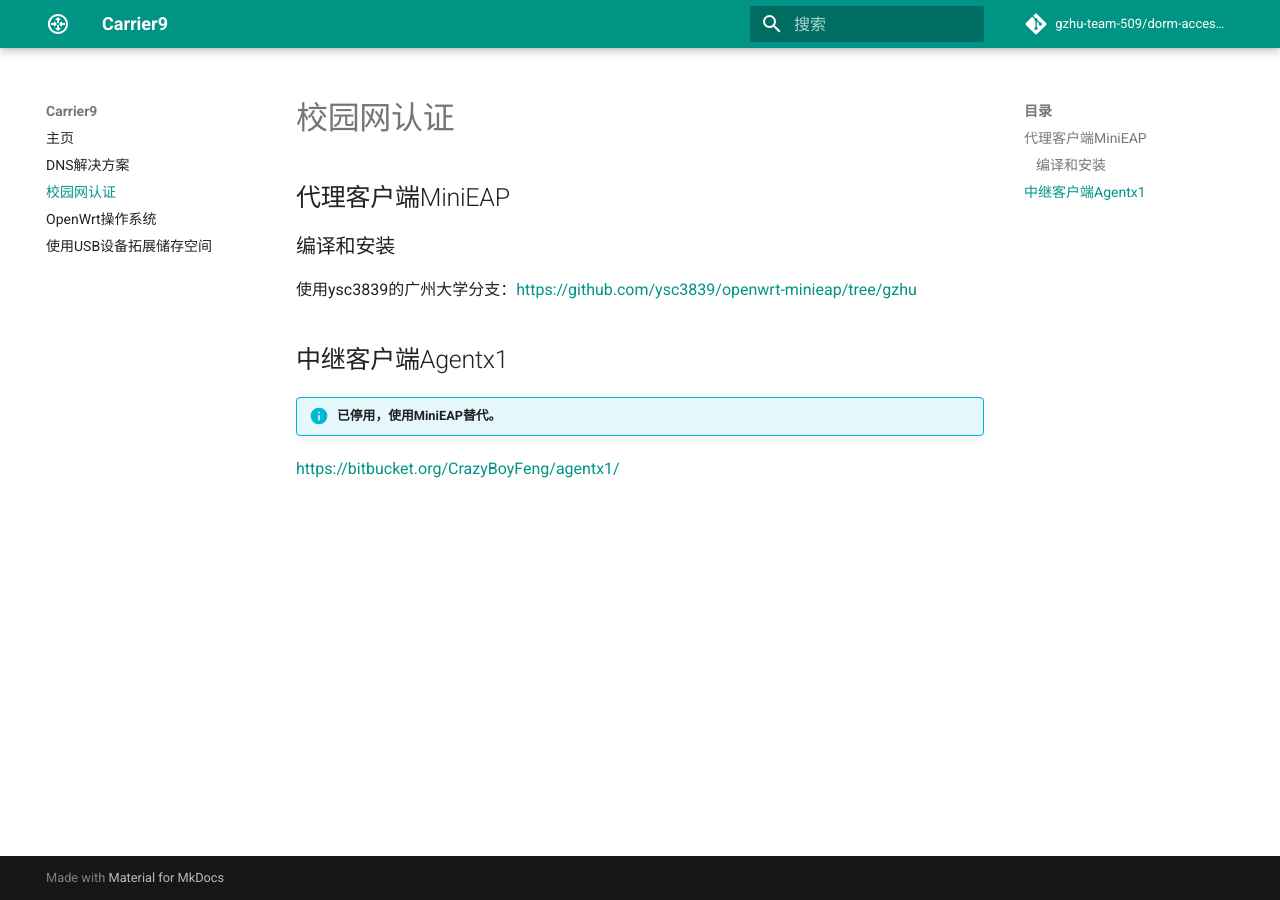
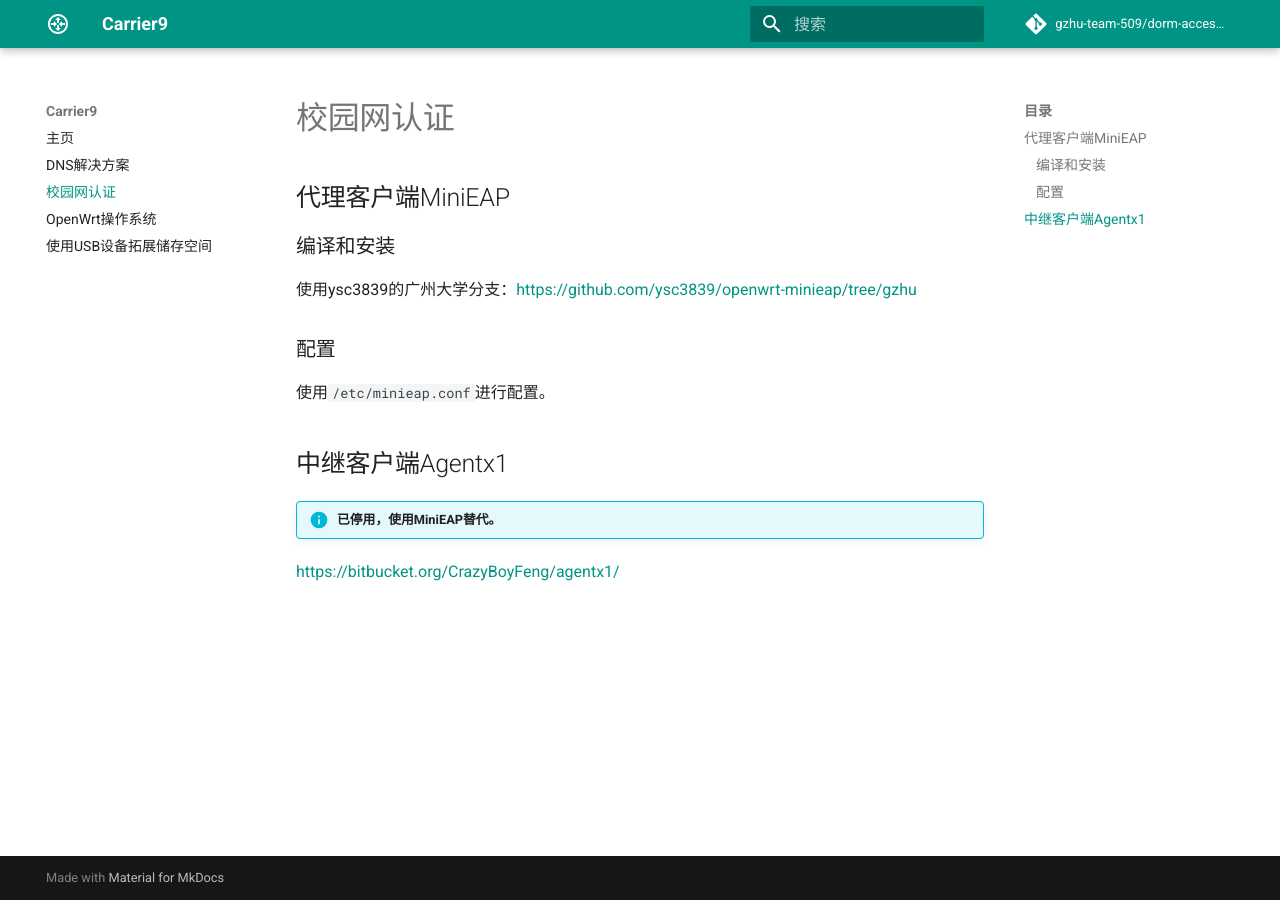
Before and after one commit to gzhu-team-509/Carrier9-info, an MkDocs documentation site: the page built from docs/MiniEAP.md, in a window 1280 px wide. Built offline with MkDocs 1.6.1 and Material for MkDocs 9.7.7, drawn with Linux system fonts in a browser that asks for light colours; comment, search, counter and statistics services are not loaded.

Commit message:
更新Minieap配置

```diff
--- a/docs/MiniEAP.md
+++ b/docs/MiniEAP.md
@@ -6,6 +6,10 @@
 
 使用ysc3839的广州大学分支：<https://github.com/ysc3839/openwrt-minieap/tree/gzhu>
 
+### 配置
+
+使用`/etc/minieap.conf`进行配置。
+
 ## 中继客户端Agentx1
 
 !!! info "已停用，使用MiniEAP替代。"
```
Also changed, not shown: 2 other files.
